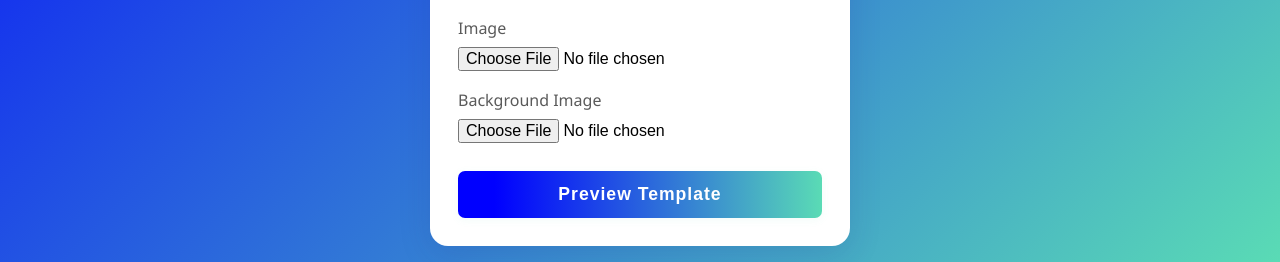
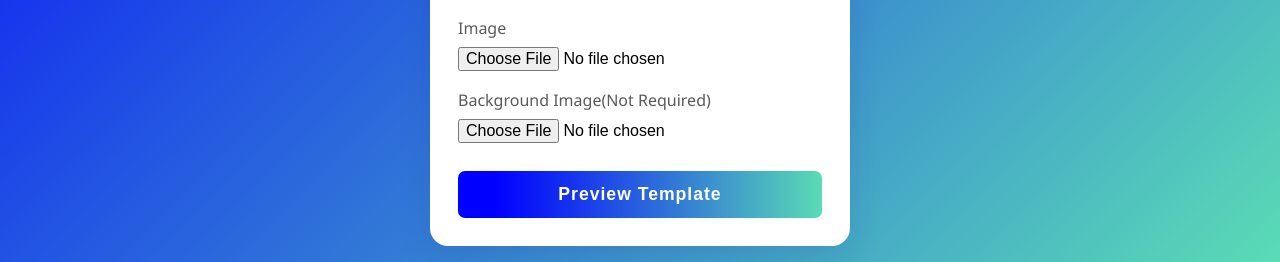
Before and after one commit to Aswin-AR5055/TemplateEditor, a Django app: page / in a window 1280 px wide. Shown: the part 609-871 px from the top of the page. Run offline with Django 5.2, Linux system fonts and the light colour scheme.

Commit message:
Update form.html

```diff
--- a/editor/templates/editor/form.html
+++ b/editor/templates/editor/form.html
@@ -156,7 +156,7 @@
         <input type="file" id="image" name="image">
       </div>
       <div class="form-group">
-        <label for="background_image">Background Image</label>
+        <label for="background_image">Background Image(Not Required)</label>
         <input type="file" id="background_image" name="background_image">
       </div>
       <button type="submit">Preview Template</button>
```
